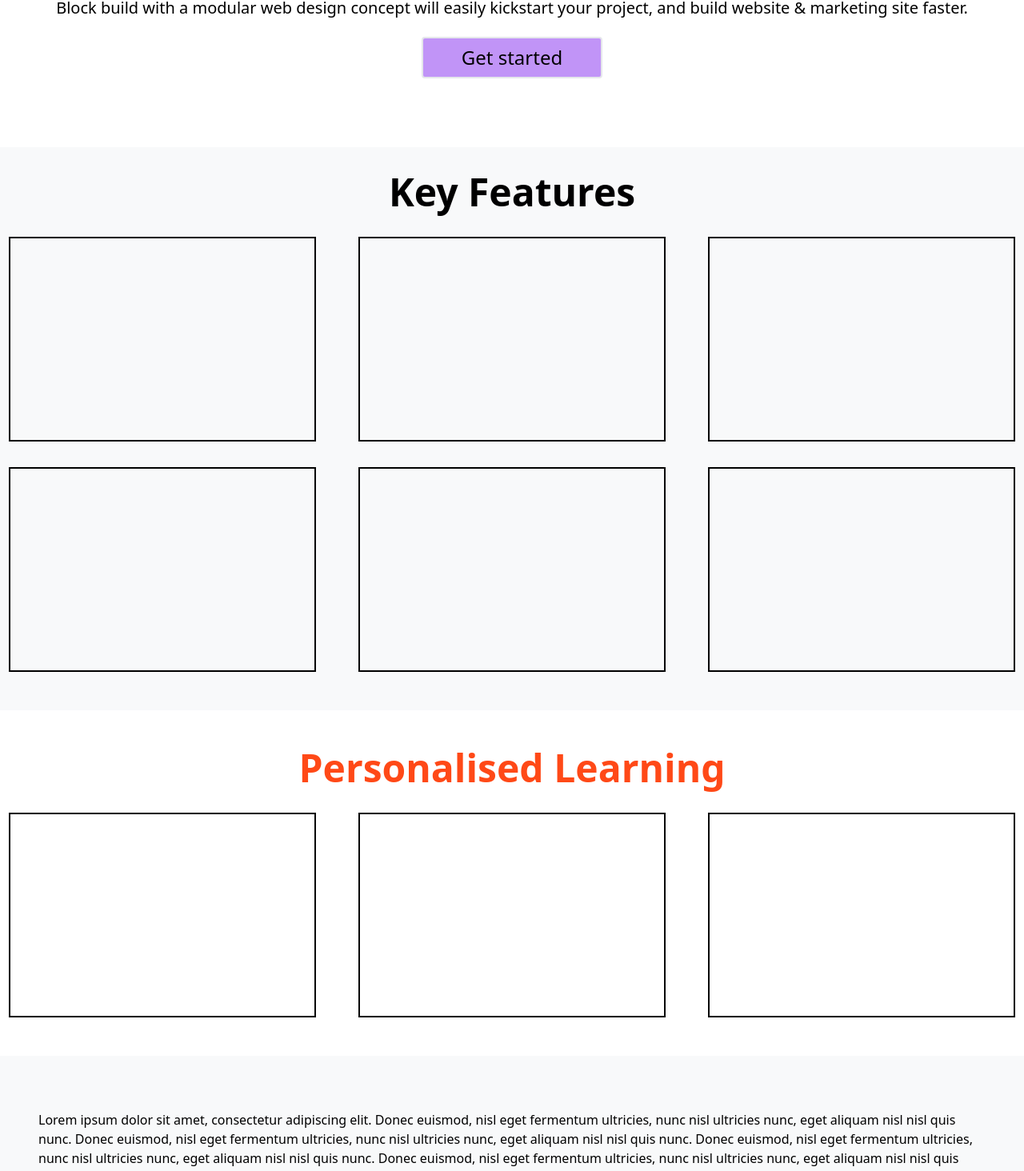
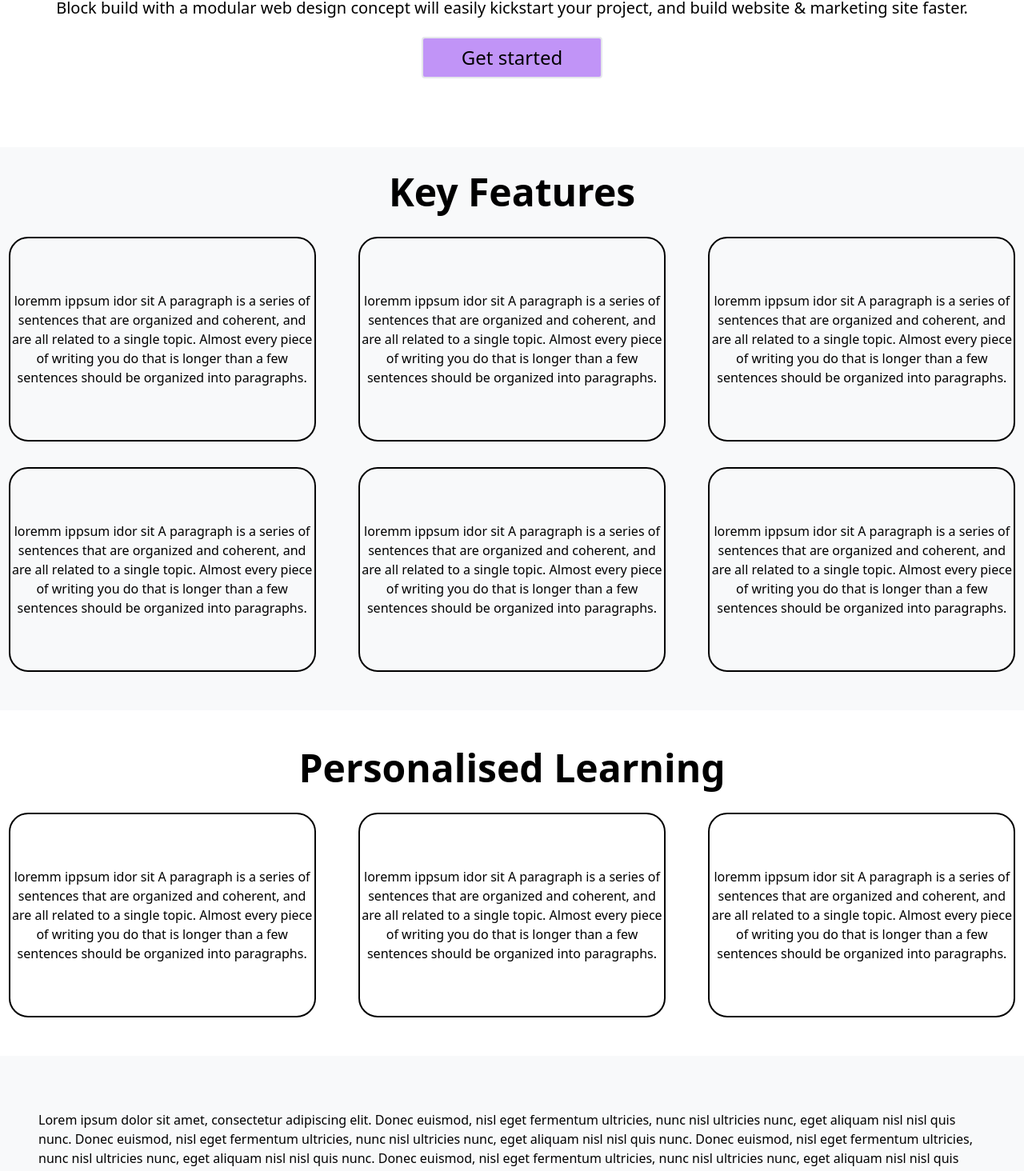
Before and after one commit to MayankGupta2023/ie-pwm, a Next.js app: page / in a window 1280 px wide. Shown: the part 336-1800 px from the top of the page at 80% size. Built offline with nearby package versions, Linux system fonts and the light colour scheme.

Commit message:
final before ss

```diff
--- a/src/pages/index.js
+++ b/src/pages/index.js
@@ -61,27 +61,39 @@ export default function Home() {
 
         <div className="flex flex-wrap justify-around gap-8">
 
-          <div className="h-64 w-96 border-2 border-black">
+          <div className="h-64 w-96 border-2 border-black rounded-3xl flex justify-center items-center text-center">
+
+            loremm ippsum idor sit A paragraph is a series of sentences that are organized and coherent, and are all related to a single topic. Almost every piece of writing you do that is longer than a few sentences should be organized into paragraphs.
 
           </div>
 
-          <div className="h-64 w-96 border-2 border-black">
+          <div className="h-64 w-96 border-2 border-black rounded-3xl flex justify-center items-center text-center">
+
+            loremm ippsum idor sit A paragraph is a series of sentences that are organized and coherent, and are all related to a single topic. Almost every piece of writing you do that is longer than a few sentences should be organized into paragraphs.
 
           </div>
 
-          <div className="h-64 w-96 border-2 border-black">
+          <div className="h-64 w-96 border-2 border-black rounded-3xl flex justify-center items-center text-center">
+
+            loremm ippsum idor sit A paragraph is a series of sentences that are organized and coherent, and are all related to a single topic. Almost every piece of writing you do that is longer than a few sentences should be organized into paragraphs.
 
           </div>
 
-          <div className="h-64 w-96 border-2 border-black">
+          <div className="h-64 w-96 border-2 border-black rounded-3xl flex justify-center items-center text-center">
+
+            loremm ippsum idor sit A paragraph is a series of sentences that are organized and coherent, and are all related to a single topic. Almost every piece of writing you do that is longer than a few sentences should be organized into paragraphs.
 
           </div>
 
-          <div className="h-64 w-96 border-2 border-black">
+          <div className="h-64 w-96 border-2 border-black rounded-3xl flex justify-center items-center text-center">
+
+            loremm ippsum idor sit A paragraph is a series of sentences that are organized and coherent, and are all related to a single topic. Almost every piece of writing you do that is longer than a few sentences should be organized into paragraphs.
 
           </div>
 
-          <div className="h-64 w-96 border-2 border-black">
+          <div className="h-64 w-96 border-2 border-black rounded-3xl flex justify-center items-center text-center">
+
+            loremm ippsum idor sit A paragraph is a series of sentences that are organized and coherent, and are all related to a single topic. Almost every piece of writing you do that is longer than a few sentences should be organized into paragraphs.
 
           </div>
 
@@ -94,20 +106,26 @@ export default function Home() {
       <div className='bg-white pb-12'>
 
         <div className="text-center text-5xl font-semibold pb-8  pt-12">
-          <span className={`${styles.ai}`}>Personalised Learning</span>
+          <span className={``}>Personalised Learning</span>
         </div>
 
         <div className="flex flex-wrap justify-around gap-8">
 
-          <div className="h-64 w-96 border-2 border-black">
+          <div className="h-64 w-96 border-2 border-black rounded-3xl flex justify-center items-center text-center">
+
+            loremm ippsum idor sit A paragraph is a series of sentences that are organized and coherent, and are all related to a single topic. Almost every piece of writing you do that is longer than a few sentences should be organized into paragraphs.
 
           </div>
 
-          <div className="h-64 w-96 border-2 border-black">
+          <div className="h-64 w-96 border-2 border-black rounded-3xl flex justify-center items-center text-center">
+
+            loremm ippsum idor sit A paragraph is a series of sentences that are organized and coherent, and are all related to a single topic. Almost every piece of writing you do that is longer than a few sentences should be organized into paragraphs.
 
           </div>
 
-          <div className="h-64 w-96 border-2 border-black">
+          <div className="h-64 w-96 border-2 border-black rounded-3xl flex justify-center items-center text-center">
+
+            loremm ippsum idor sit A paragraph is a series of sentences that are organized and coherent, and are all related to a single topic. Almost every piece of writing you do that is longer than a few sentences should be organized into paragraphs.
 
           </div>
 
```
